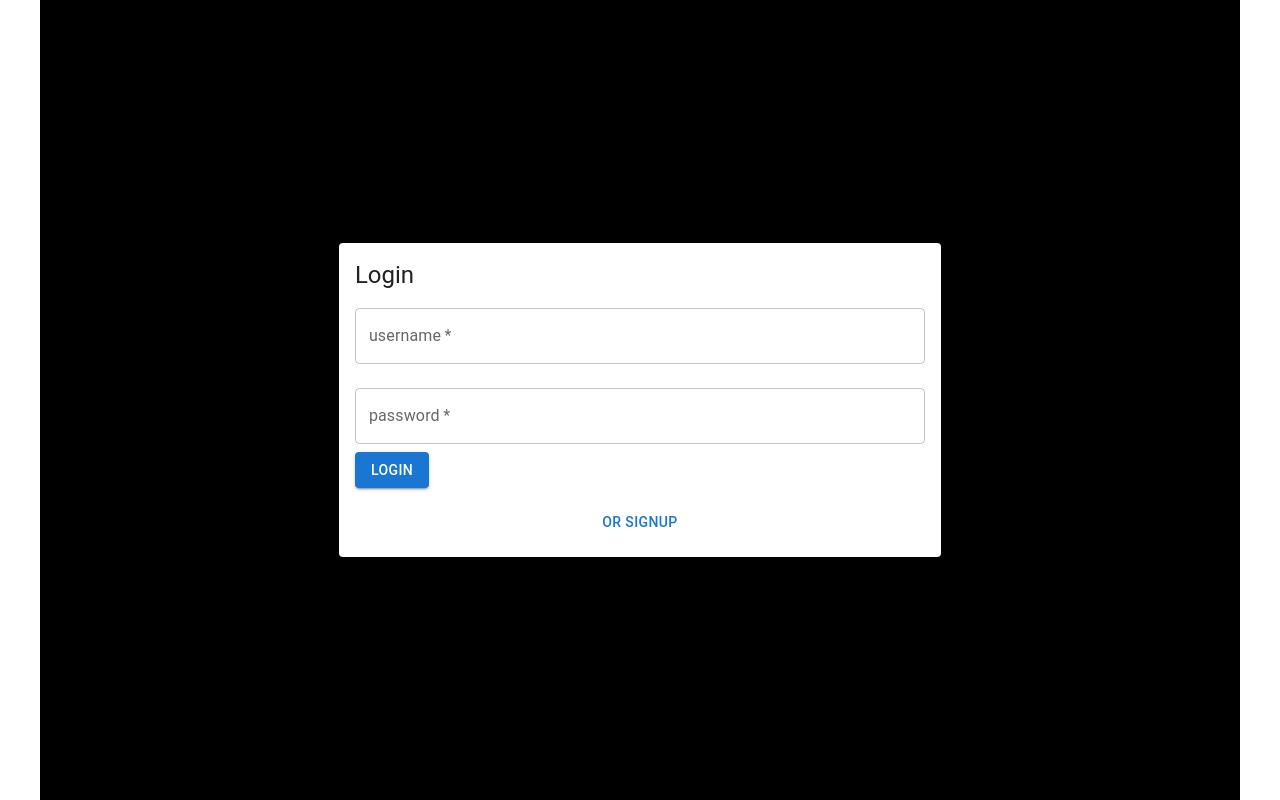
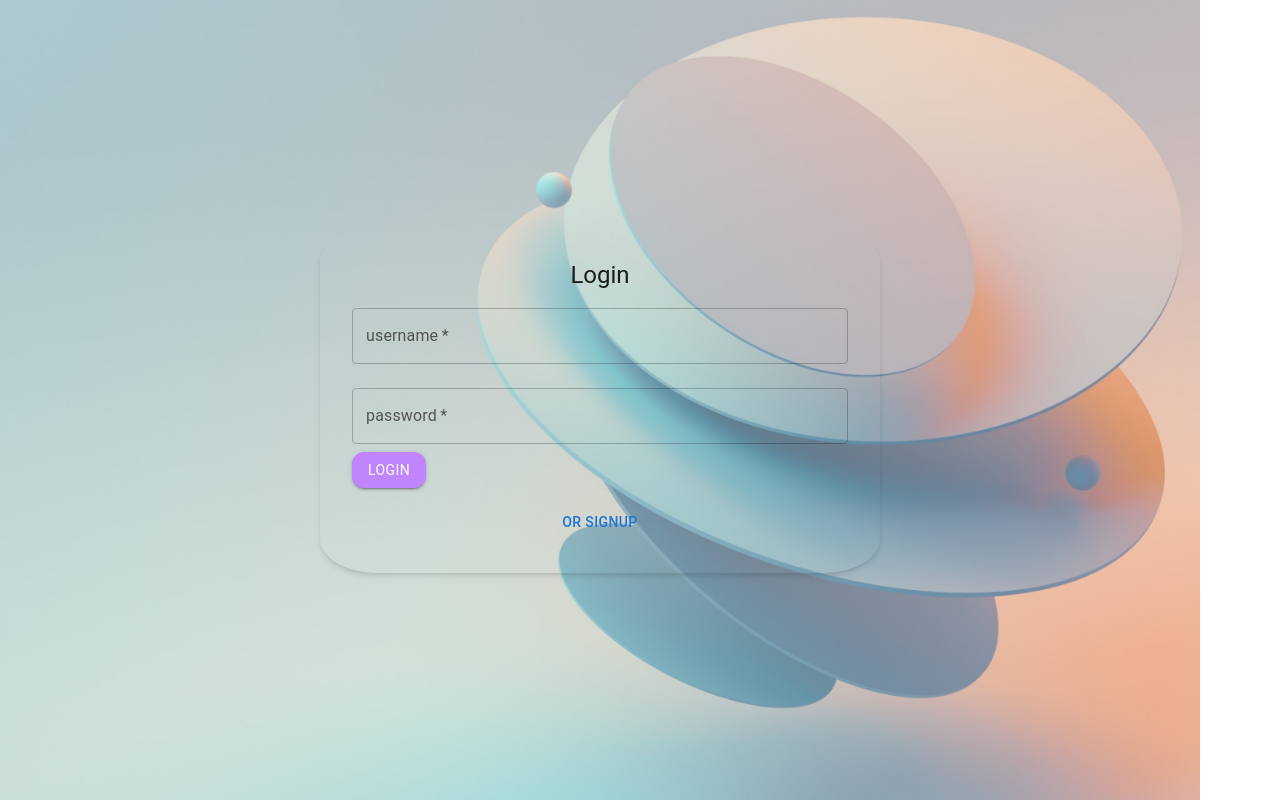
Before and after one commit to RanaZaeem0/chat_frontend, a React (Vite) app: page /login in a window 1280 px wide. Built offline with nearby package versions, Linux system fonts and the light colour scheme; no server answers.

Commit message:
edit the login page degin

```diff
--- /dev/null
+++ b/src/assets/index.ts
@@ -0,0 +1,3 @@
+import loginPageImg from "./login.png"
+
+export {loginPageImg}
--- a/src/components/layout/Applayout.tsx
+++ b/src/components/layout/Applayout.tsx
@@ -1,43 +1,51 @@
-import  { useCallback } from "react";
+import { useCallback } from "react";
 import { Drawer, Grid } from "@mui/material";
 import ChatList from "../specific/ChatList";
 import { useDispatch, useSelector } from "react-redux";
 import { setIsMobile } from "../../redux/reducers/misc";
-import {  useSocketEvents } from "../../hooks/hook";
+import { useSocketEvents } from "../../hooks/hook";
 import { useMyChatsQuery } from "../../redux/api/api";
 import { getSocket } from "../../socket";
 import { useParams } from "react-router-dom";
 import { NEW_MESSAGE_ALERT } from "../../constants/events";
 import { RootState } from "../../redux/reducers/store";
 import Header from "../layout/Header"
+import { setNewMessagesAlert } from "../../redux/reducers/chatSlice";
 
-const Applayout = () => (WrapperComponent:any) => {
-  return (props :any) => {
+const Applayout = () => (WrapperComponent: any) => {
+  return (props: any) => {
     const params = useParams();
     const dispatch = useDispatch();
     const socket = getSocket()
 
-    const chatId :string | undefined = params.chatId;
+    const chatId: string | undefined = params.chatId;
 
-    const { user } = useSelector((state:RootState) => state.auth);
+    const { user } = useSelector((state: RootState) => state.auth);
 
-    const {  isLoading,  data } = useMyChatsQuery({});
+    const { isLoading, data } = useMyChatsQuery({});
 
-    const { isMobile } = useSelector((state:RootState) => state.misc);
+    const { isMobile } = useSelector((state: RootState) => state.misc);
+    const {newMessagesAlert} = useSelector((state: RootState) => state.chat);
+    // useEffect(() => {
+    //   getOrSaveFromStorage({ key: NEW_MESSAGE_ALERT, value: newMessagesAlert });
+    // }, [newMessagesAlert]);
 
     const handleMobileClose = () => {
       dispatch(setIsMobile(false));
     };
     const newMessageAlertListener = useCallback(
-      (data :any)=>{
-        if(data.chatId == chatId) return;
+      (data: any) => {
 
+        if (data.chatId == chatId) {
+          dispatch(setNewMessagesAlert(data))
+
+        }
       }
-,[chatId]    )
-    const eventHandlers ={
-      [NEW_MESSAGE_ALERT]:newMessageAlertListener
+      , [chatId])
+    const eventHandlers = {
+      [NEW_MESSAGE_ALERT]: newMessageAlertListener
     }
-    useSocketEvents(socket,eventHandlers)
+    useSocketEvents(socket, eventHandlers)
 
     return (
       <div className="">
@@ -48,7 +56,7 @@ const Applayout = () => (WrapperComponent:any) => {
               w="70vw"
               chats={data?.data}
               chatId={chatId}
-              newMessagesAlert={[{ chatId: chatId, count: 4 }]}
+              newMessagesAlert={newMessagesAlert}
             />
           </Drawer>
         )}
@@ -63,12 +71,12 @@ const Applayout = () => (WrapperComponent:any) => {
             }}
           >
             <ChatList
-            w={"100%"}
-            handleDeleteChat={[""]}
-            onlineUser={[""]}
+              w={"100%"}
+              handleDeleteChat={[""]}
+              onlineUser={[""]}
               chats={data?.data}
               chatId={chatId}
-              newMessagesAlert={[{  chatId, count: 4 }]}
+              newMessagesAlert={newMessagesAlert}
             />
           </Grid>
           <Grid
--- a/src/components/shared/ChatItem.tsx
+++ b/src/components/shared/ChatItem.tsx
@@ -11,7 +11,7 @@ interface ChatItemSchema {
   _id: string;
   groupChat: boolean;
   isOnline: string;
-  newMessage: any;
+  newMessageAlert: any;
   index: number;
   handleDeleteChat: (e:any, _id:any, groupChat:boolean) => void;
 }
@@ -24,8 +24,12 @@ function ChatItem({
   groupChat = false,
   isOnline,
   index,
+  newMessageAlert,
   handleDeleteChat,
 }: ChatItemSchema) {
+
+  console.log(newMessageAlert,"cahtitem");
+
   return (
     <Link
       to={`/chat/${_id}`}
@@ -50,6 +54,12 @@ function ChatItem({
         <AvatarCard avatar={avatar} />
         <Stack>
           <Typography>{name}</Typography>
+          {newMessageAlert && (
+            <Typography>{newMessageAlert.count} New Message</Typography>
+          )}
+        </Stack>
+        <Stack>
+
           {isOnline && (
             <Box
               sx={{
--- a/src/components/specific/ChatList.tsx
+++ b/src/components/specific/ChatList.tsx
@@ -45,8 +45,12 @@ export default function ChatList({
         const {avatar, name, _id,groupChat, members} = data;
 
         const newMessageAlert = newMessagesAlert.find(
-          (item) => item.chatId === _id
+          (item) => {
+
+            return item.chatId == _id}
         )
+        console.log(newMessageAlert,"newmessagealert list .find" );
+
 
         const isOnline = members.some(() => onlineUser.includes(_id));
 
@@ -54,7 +58,7 @@ export default function ChatList({
             <ChatItem
             index={index}
              isOnline={isOnline}
-             newMessage={newMessageAlert}
+             newMessageAlert={newMessageAlert}
              avatar={avatar}
              name={name}
              _id={_id}
--- a/src/lib/features.ts
+++ b/src/lib/features.ts
@@ -25,7 +25,7 @@ const fileFormat = (url = "") => {
   const getOrSaveFromStorage = ({ key, value, get }:{
     key:string,
     value?:any,
-    get:boolean
+    get?:boolean
   }) => {
     if (get ){
       const item  =  localStorage.getItem(key)
--- a/src/pages/Login.tsx
+++ b/src/pages/Login.tsx
@@ -18,6 +18,7 @@ import toast from "react-hot-toast";
 import { useDispatch } from "react-redux";
 import { userExited } from "../redux/reducers/auth";
 import { handleApiError } from "../lib/features";
+import { loginPageImg } from "../assets";
 
 export default function Login() {
   const [isLogin, setIsLogin] = useState(true);
@@ -128,21 +129,30 @@ toast.error(`${error.response.data.message || "cheak input"}`)
 
   return (
     <Container
-      className="bg-black text-white"
+      className="bg-orange-50 text-white "
       component="main"
       sx={{
         width: "100%",
+        paddingLeft:"0px"
+        ,paddingRight:"0px",
+        marginRight:"0px",
+        marginLeft:"0px",
         height: "100vh",
         display: "flex",
         alignItems: "center",
         justifyContent: "center",
-        backgroundColor: "black",
+        backgroundImage: `url(${loginPageImg})`, // Replace with your image path
+    backgroundSize: "cover", // Ensure the image covers the entire background
+    backgroundPosition: "center", // Center the image
+    backgroundRepeat: "no-repeat", // Prevent the image from repeating
       }}
     >
       <Paper
+      className="!shadow-md  !bg-transparent"
         elevation={2}
         sx={{
-          padding: 2,
+          padding: 4,
+          borderRadius:"10%",
           display: "flex",
           flexDirection: "column",
           alignItems: "center",
@@ -150,7 +160,7 @@ toast.error(`${error.response.data.message || "cheak input"}`)
       >
         {isLogin ? (
           <div className="flex item-center flex-col justify-center ">
-            <Typography component="h1" variant="h5">
+            <Typography component="h1" variant="h5" className="items-center justify-center flex ">
               Login
             </Typography>
             <form onSubmit={handleSubmit(handleSubmitForm)}>
@@ -192,7 +202,7 @@ toast.error(`${error.response.data.message || "cheak input"}`)
                   Password must be at least 6 characters long
                 </Typography>
               )}
-              <Button variant="contained" type="submit">
+              <Button variant="contained" type="submit" className="!rounded-xl !font-normal  !flex !items-center !justify-center !bg-purple-400">
                 {loadingBtn ? "Loading..." : "Login"}
               </Button>
             </form>
@@ -206,7 +216,7 @@ toast.error(`${error.response.data.message || "cheak input"}`)
             </Button>
           </div>
         ) : (
-          <>
+          <div className="w-96 ">
             <Typography component="h1" variant="h5">
               SignUp
             </Typography>
@@ -324,7 +334,7 @@ toast.error(`${error.response.data.message || "cheak input"}`)
             >
               or login
             </Button>
-          </>
+          </div>
         )}
       </Paper>
     </Container>
```
Also changed, not shown: src/assets/login.png (added), 1 other file (tests, documents, lock files or other folders).
